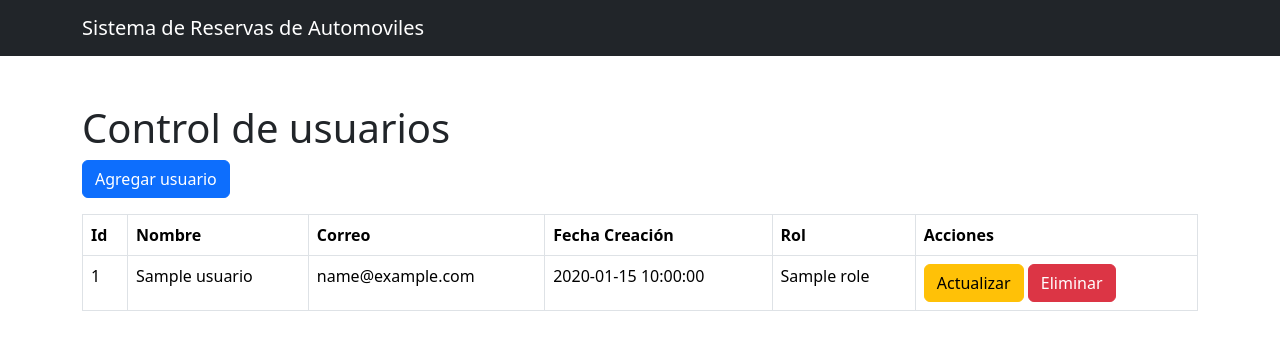
After one commit to 1996-30/proyectoVehiculos, a PHP site: page /home.php in a window 1280 px wide. The commit adds this page. Shown: the top 350 px of the page. Run offline with PHP 8.4, Linux system fonts and the light colour scheme; tables that the repository leaves empty or names only in its code hold one stand-in row (values such as "Sample post").

Commit message:
Update usuarios & roles

```diff
--- a/create.php
+++ b/create.php
@@ -35,6 +35,9 @@ if (isset($_POST['submit'])) {
 }
 ?>
 
+<?php
+include("header.php")
+?>
 <!DOCTYPE html>
 <html lang="en">
 <head>
@@ -47,6 +50,7 @@ if (isset($_POST['submit'])) {
 <body>
     <div class="container mt-5">
         <h1>Agregar usuarios nuevos</h1>
+
         <form action="create.php" method="POST">
             <div class="mb-3">
                 <label for="name">Nombre</label>
--- a/create_roles.php
+++ b/create_roles.php
@@ -40,7 +40,9 @@ if (isset($_POST['submit'])) {
     }
 }
 ?>
-
+<?php
+include("header.php")
+?>
 <!DOCTYPE html>
 <html lang="en">
 <head>
--- /dev/null
+++ b/home.php
@@ -0,0 +1,91 @@
+<?php
+session_start();
+include("db.php");
+?>
+
+<?php
+include("header.php")
+?>
+
+
+<!DOCTYPE html>
+<html lang="en">
+<head>
+    <meta charset="UTF-8">
+    <meta name="viewport" content="width=device-width, initial-scale=1.0">
+    <link href="https://cdn.jsdelivr.net/npm/bootstrap@5.3.3/dist/css/bootstrap.min.css" rel="stylesheet" integrity="sha384-QWTKZyjpPEjISv5WaRU9OFeRpok6YctnYmDr5pNlyT2bRjXh0JMhjY6hW+ALEwIH" crossorigin="anonymous">
+    <link rel="stylesheet" href="style.css">
+    <title>Control de Usuarios</title>
+</head>
+<body>
+
+    <div class="container mt-5">
+
+        <!-- Alertas -->
+        <?php if(isset($_SESSION['message'])) { ?>
+            <div class="alert alert-<?= htmlspecialchars($_SESSION['message_type']) ?> alert-dismissible fade show" role="alert">
+                <?= htmlspecialchars($_SESSION['message']) ?>
+                <button type="button" class="btn-close" data-bs-dismiss="alert" aria-label="Close"></button>
+            </div>
+            <?php session_unset(); ?>
+        <?php } ?>
+        <!-- Fin de alertas -->
+
+        <h1>Control de usuarios</h1>
+        <!-- Botón para agregar usuarios -->
+        <a href="create.php" class="btn btn-primary mb-3">Agregar usuario</a>
+
+        <!-- Tabla para mostrar los usuarios -->
+        <table class="table table-bordered">
+            <thead>
+                <tr>
+                    <th scope="col">Id</th>
+                    <th scope="col">Nombre</th>
+                    <th scope="col">Correo</th>
+                    <th scope="col">Fecha Creación</th>
+                    <th scope="col">Rol</th>
+                    <th scope="col">Acciones</th>
+                </tr>
+            </thead>
+            <tbody>
+                <?php
+                // Verificar la conexión
+                if ($conn->connect_error) {
+                    die("Error de conexión: " . $conn->connect_error);
+                }
+
+                // Consulta para obtener los usuarios junto con el nombre del rol
+                $query = "
+                    SELECT u.*, r.nombre AS rol_nombre
+                    FROM usuarios u
+                    JOIN roles r ON u.id_rol = r.id_rol
+                ";
+                $result = $conn->query($query);
+
+                if ($result) {
+                    while($row = $result->fetch_assoc()) {
+                ?>
+                    <tr>
+                        <td><?= htmlspecialchars($row['id_usuario']); ?></td>
+                        <td><?= htmlspecialchars($row['nombre']); ?></td>
+                        <td><?= htmlspecialchars($row['email']); ?></td>
+                        <td><?= htmlspecialchars($row['fecha_creacion']); ?></td>
+                        <td><?= htmlspecialchars($row['rol_nombre']); ?></td>
+                        <td>
+                            <a href="update.php?id=<?= $row['id_usuario']; ?>" class="btn btn-warning">Actualizar</a>
+                            <a href="delete.php?id=<?= $row['id_usuario']; ?>" class="btn btn-danger">Eliminar</a>
+                        </td>
+                    </tr>
+                <?php
+                    }
+                } else {
+                    echo "<tr><td colspan='6'>Error al obtener usuarios: " . $conn->error . "</td></tr>";
+                }
+                ?>
+            </tbody>
+        </table>
+    </div>
+    </section>
+    <script src="https://cdn.jsdelivr.net/npm/bootstrap@5.3.3/dist/js/bootstrap.bundle.min.js" integrity="sha384-YvpcrYf0tY3lHB60NNkmXc5s9fDVZLESaAA55NDzOxhy9GkcIdslK1eN7N6jIeHz" crossorigin="anonymous"></script>
+</body>
+</html>
--- a/update.php
+++ b/update.php
@@ -50,7 +50,9 @@ if (isset($_POST['submit'])) {
     $stmt->close();
 }
 ?>
-
+<?php
+include("header.php")
+?>
 <!DOCTYPE html>
 <html lang="en">
 <head>
--- a/update_roles.php
+++ b/update_roles.php
@@ -36,6 +36,9 @@ if (isset($_POST['submit'])) {
     $stmt->close();
 }
 ?>
+<?php
+include("header.php")
+?>
 
 <!DOCTYPE html>
 <html lang="en">
```
